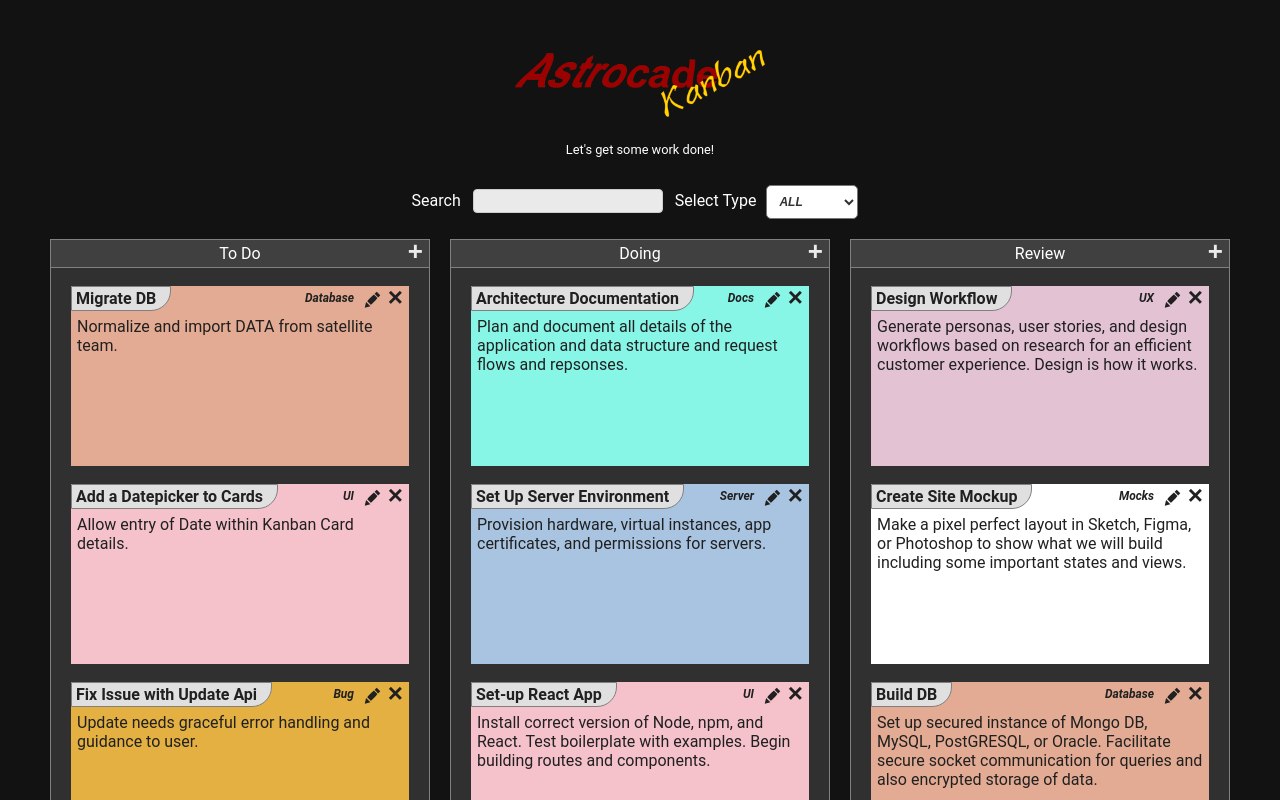
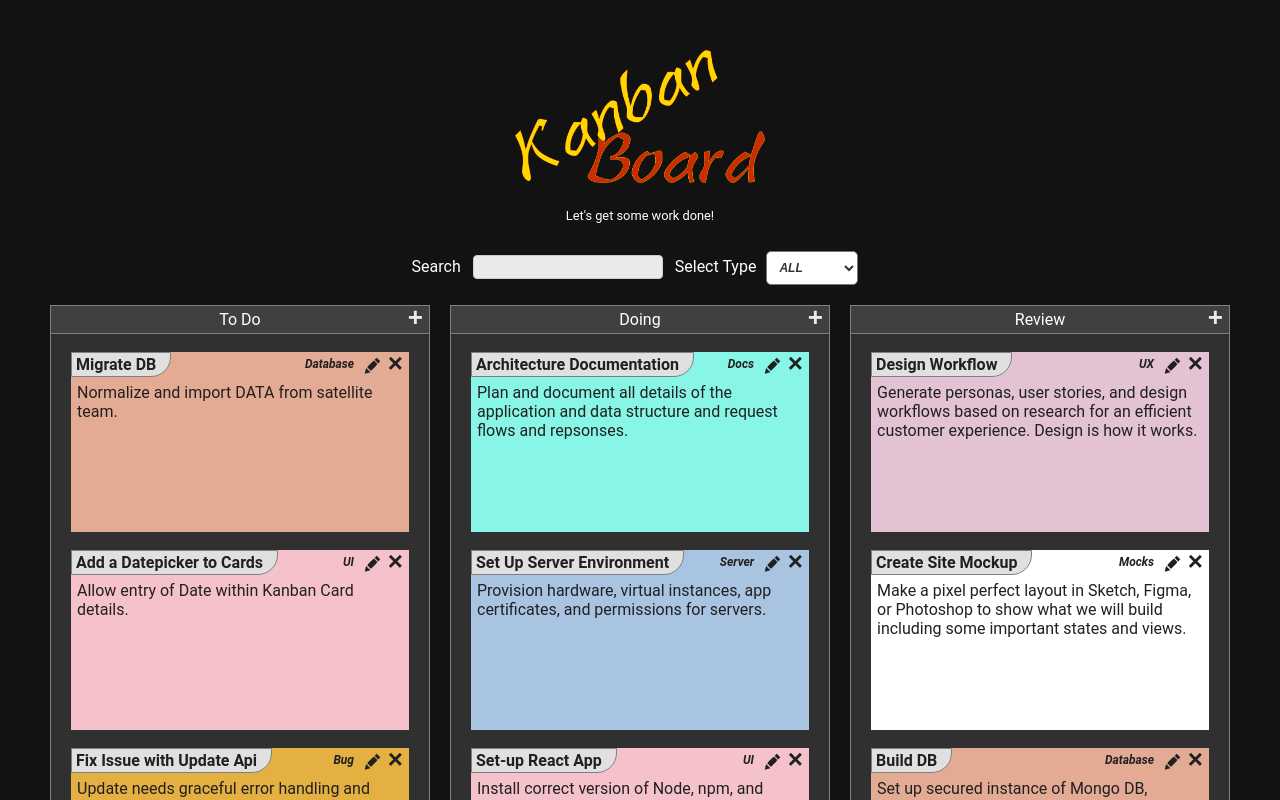
Before and after one commit to Ivlenk/Demo-React-App, a React (Create React App) app: page / in a window 1280 px wide. Shown: the top 800 px of the page. Built offline with nearby package versions, Linux system fonts and the light colour scheme.

Commit message:
Update to title image

```diff
--- a/src/components/Header.js
+++ b/src/components/Header.js
@@ -5,7 +5,7 @@
 export default function Header() {
 	return (
 		<div className="header">
-			<img className="logo" src="images/aklogo.png" alt="Astrocade Kanban" />
+			<img className="logo" src="images/kanbanboard.png" alt="Astrocade Kanban" />
 			<h2 className="app-subtitle">Let's get some work done!</h2>
 		</div>
 	);
```
